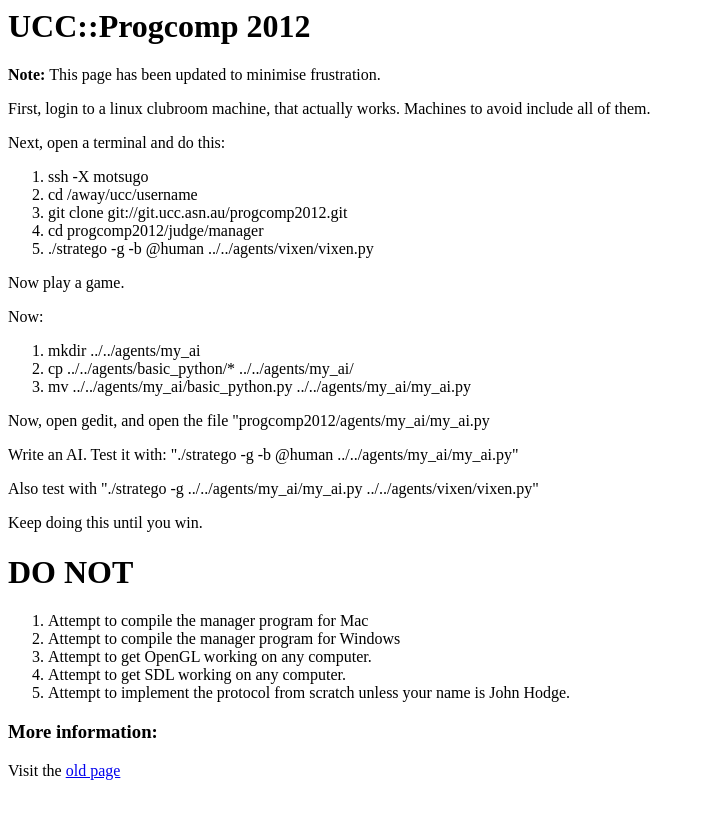
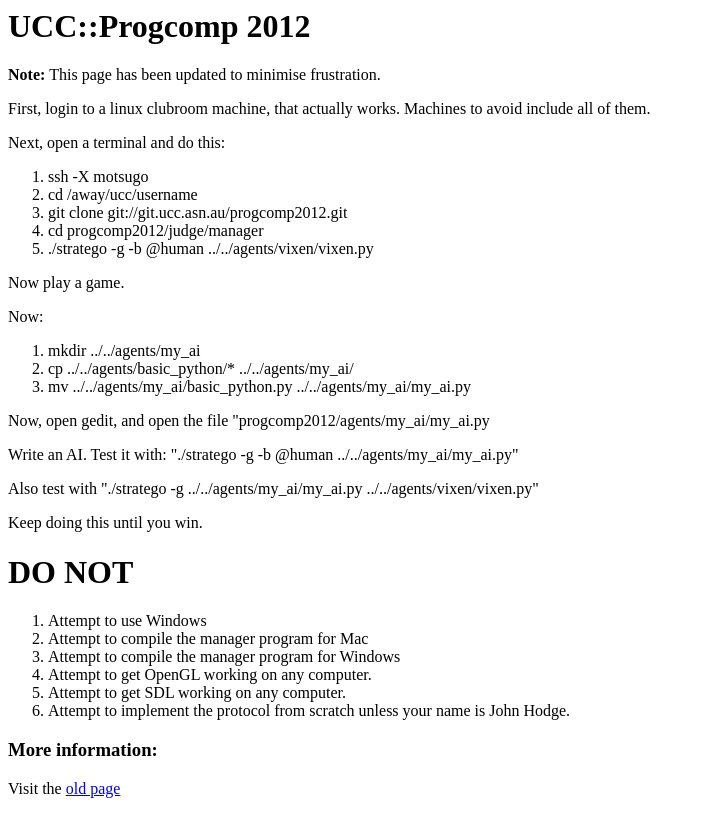
Before and after one commit to ucc/progcomp2012, a plain HTML site: page web/index.html in a window 1280 px wide. Shown: the whole page, without its empty margins (0-701 px from the left). Drawn offline with Linux system fonts and the light colour scheme.

Commit message:
Missed an important piece of advice

```diff
--- a/web/index.html
+++ b/web/index.html
@@ -32,6 +32,7 @@
 
 	<h1> DO NOT </h1>
 	<ol>
+		<li> Attempt to use Windows </li>
 		<li> Attempt to compile the manager program for Mac </li>
 		<li> Attempt to compile the manager program for Windows </li>
 		<li> Attempt to get OpenGL working on any computer. </li>
```
